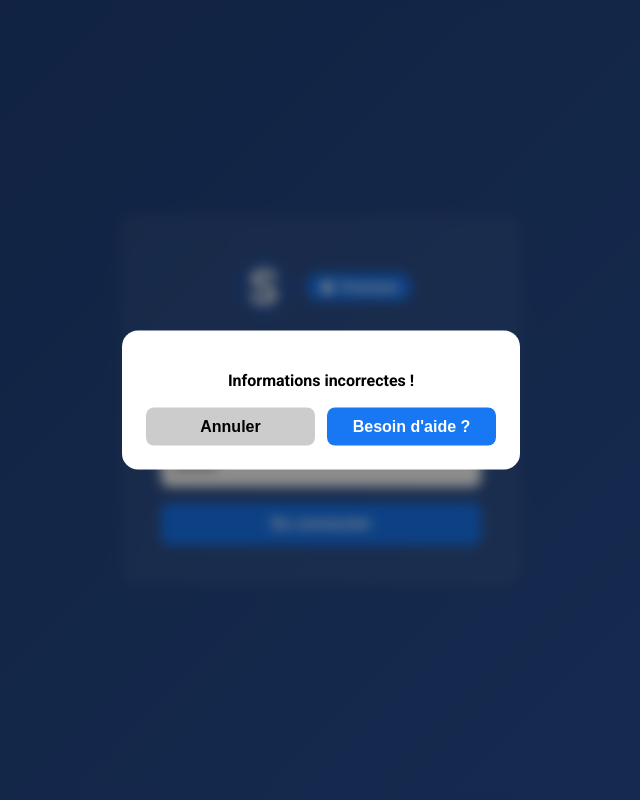
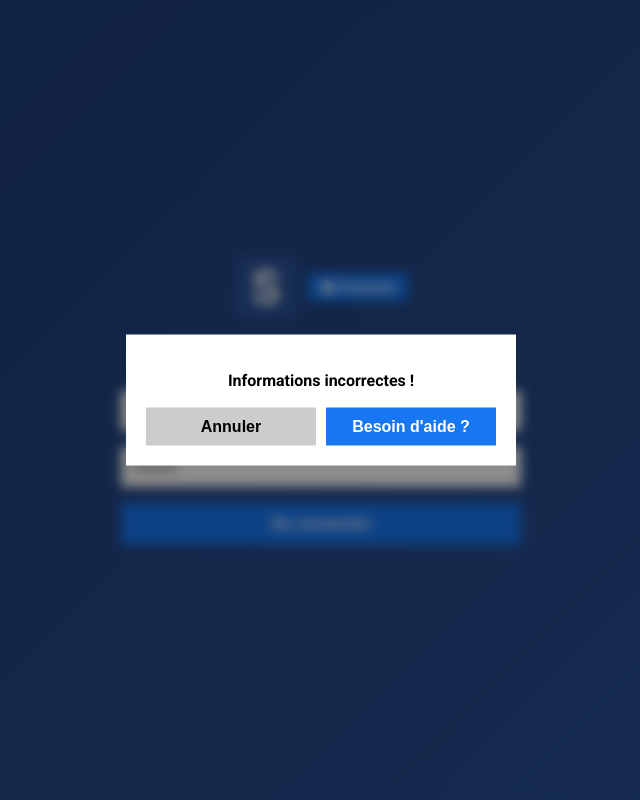
Before and after one commit to Entreprise-SHOPNET/Shopnet-admin-condition-confidentialite, a plain HTML site: page index.html in a window 1280 px wide. Both pictures are taken after typing "Sample", "Sample123" into the empty fields and a click on the button "Se connecter". Shown: the whole page, without its empty margins (319-959 px from the left). Drawn offline with Linux system fonts and the light colour scheme.

```diff
--- a/index.html
+++ b/index.html
@@ -42,9 +42,9 @@
 
         <h1>Admin SHOPNET</h1>
 
-        <form id="loginForm">
-            <input type="text" id="username" placeholder="Entrez votre nom complet">
-            <input type="password" id="accessCode" placeholder="Entrez le code d'accès">
+        <form id="loginForm" autocomplete="off">
+            <input type="text" id="username" placeholder="Entrez votre nom complet" autocomplete="off">
+            <input type="password" id="accessCode" placeholder="Entrez le code d'accès" autocomplete="new-password">
             <button type="submit" id="loginBtn">Se connecter</button>
         </form>
 
--- a/style.css
+++ b/style.css
@@ -11,31 +11,23 @@ body {
     display: flex;
     justify-content: center;
     align-items: center;
-    overflow: hidden;
 }
 
 /* Container principal */
 .login-container {
-    background: rgba(255,255,255,0.05);
-    backdrop-filter: blur(10px);
-    padding: 40px;
-    border-radius: 16px;
+    width: 100%;
+    max-width: 400px;
+    padding: 20px;
     text-align: center;
-    width: 100%;
-    max-width: 400px;       /* largeur max pour desktop */
-    margin: 0 auto;         /* centre parfaitement horizontalement */
-    position: relative;
     z-index: 10;
-    transition: 0.3s ease;
-    box-sizing: border-box; /* inclut padding dans la largeur */
 }
 
 /* Logo et badge */
 .logo-badge {
     display: flex;
+    justify-content: center;
     align-items: center;
-    justify-content: center;
-    gap: 12px;
+    gap: 10px;
     margin-bottom: 20px;
 }
 
@@ -50,7 +42,7 @@ body {
     display: flex;
     justify-content: center;
     align-items: center;
-    border-radius: 50%;
+    border-radius: 0; /* plus de rond */
 }
 
 /* Badge premium */
@@ -58,12 +50,8 @@ body {
     background-color: #1877f2;
     color: #fff;
     padding: 6px 12px;
-    border-radius: 12px;
     font-weight: 700;
     font-size: 14px;
-    display: flex;
-    align-items: center;
-    gap: 6px;
 }
 
 /* Titre */
@@ -78,18 +66,16 @@ input[type="text"], input[type="password"] {
     width: 100%;
     padding: 12px;
     margin-bottom: 16px;
-    border-radius: 8px;
     border: none;
     outline: none;
     font-size: 14px;
-    box-sizing: border-box; /* inclut padding dans la largeur */
+    box-sizing: border-box;
 }
 
 /* Bouton connexion */
 button {
     width: 100%;
     padding: 12px;
-    border-radius: 8px;
     border: none;
     background-color: #1877f2;
     color: #fff;
@@ -103,7 +89,7 @@ button:hover {
     background-color: #145db2;
 }
 
-/* Message d'erreur classique */
+/* Message d'erreur */
 .error {
     margin-top: 16px;
     color: #ff4d4d;
@@ -111,7 +97,7 @@ button:hover {
     display: none;
 }
 
-/* ======= OVERLAY FLOU ======= */
+/* Overlay flou */
 #blurOverlay {
     position: fixed;
     top: 0;
@@ -122,33 +108,25 @@ button:hover {
     background: rgba(0,0,0,0.45);
     display: none;
     z-index: 90;
-    pointer-events: none;
 }
 
-/* ======= POPUP ERREUR ======= */
+/* Popup erreur */
 #errorPopup {
     position: fixed;
     top: 50%;
     left: 50%;
-    transform: translate(-50%, -50%) scale(0.7);
-    opacity: 0;
+    transform: translate(-50%, -50%);
     background: white;
     width: 90%;
     max-width: 350px;
-    padding: 24px;
-    border-radius: 16px;
+    padding: 20px;
     text-align: center;
     z-index: 100;
     display: none;
-    transition: 0.25s ease;
-    pointer-events: none;
 }
 
 #errorPopup.active {
     display: block;
-    opacity: 1;
-    transform: translate(-50%, -50%) scale(1);
-    pointer-events: auto;
 }
 
 #popupMessage {
@@ -159,15 +137,13 @@ button:hover {
 /* Boutons popup */
 .popup-buttons {
     display: flex;
-    justify-content: space-between;
-    gap: 12px;
+    gap: 10px;
+    justify-content: center;
 }
 
 .popup-buttons button {
     flex: 1;
     padding: 10px;
-    border-radius: 8px;
-    border: none;
     font-weight: 700;
     cursor: pointer;
 }
@@ -182,10 +158,10 @@ button:hover {
     color: #fff;
 }
 
-/* Responsive */
+/* Responsive mobile */
 @media screen and (max-width: 480px) {
     .login-container {
-        padding: 24px;
+        padding: 16px;
     }
     .logo {
         width: 48px;
```
